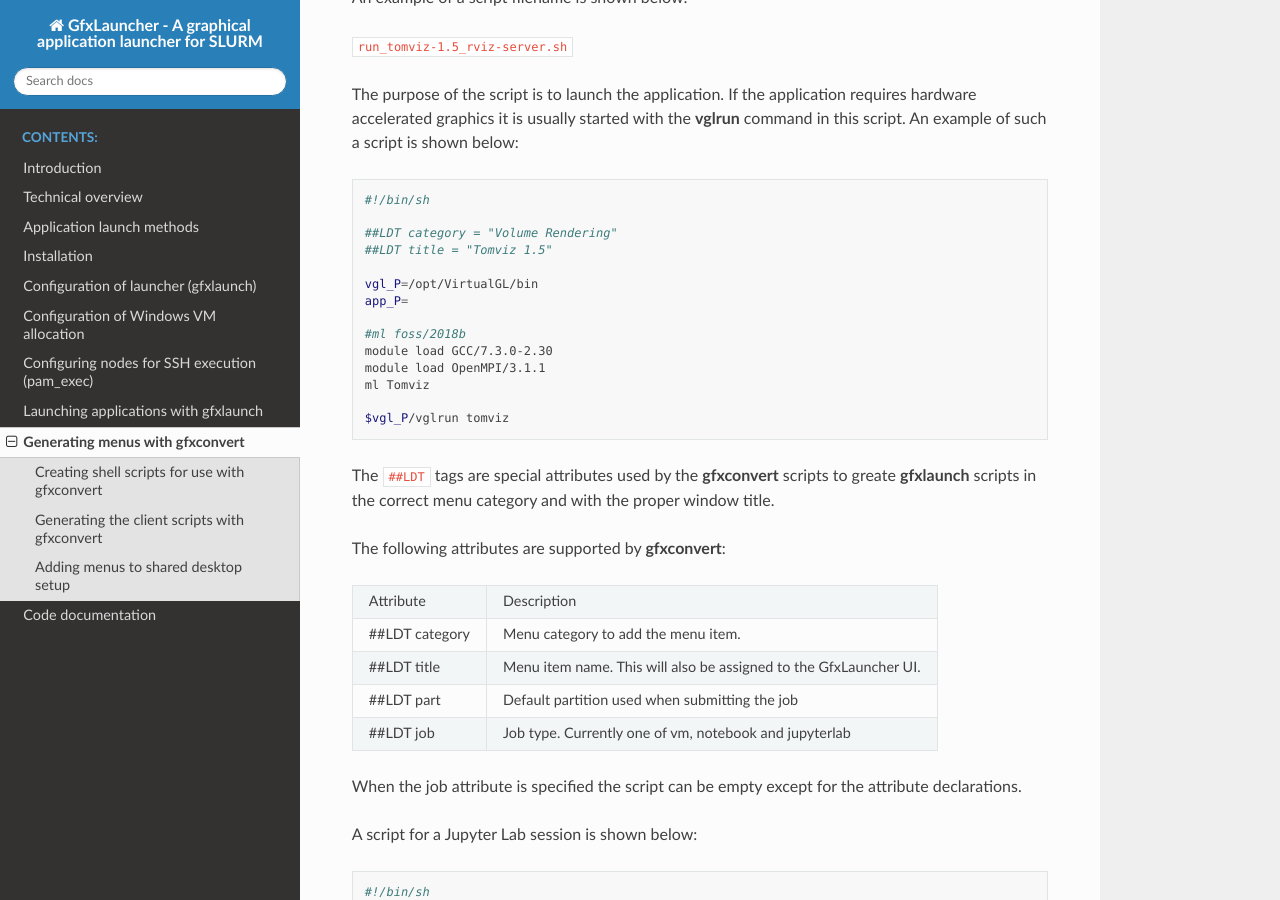
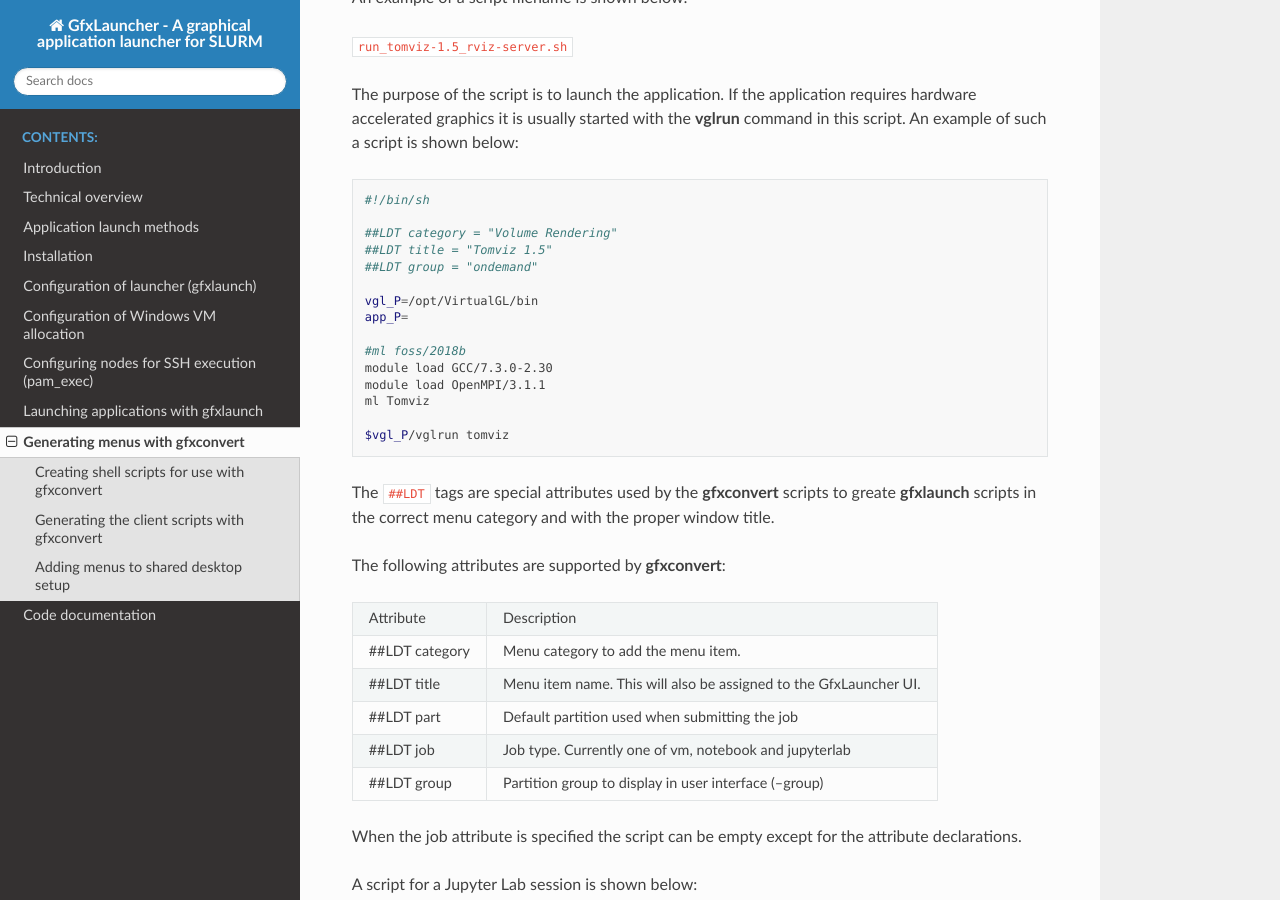
Before and after one commit to lunarc/gfxlauncher, a Sphinx documentation site: the page built from docs/source/gfxconvert.rst, in a window 1280 px wide and 900 px high, scrolled down 519 px. Built offline with Sphinx 7.4.7 and the Read the Docs theme 2.0.0, drawn with Linux system fonts in a browser that asks for light colours.

Commit message:
Update gfxconvert.rst

```diff
--- a/docs/source/gfxconvert.rst
+++ b/docs/source/gfxconvert.rst
@@ -22,6 +22,7 @@ The purpose of the script is to launch the application. If the application requi
 
     ##LDT category = "Volume Rendering"
     ##LDT title = "Tomviz 1.5"
+    ##LDT group = "ondemand"
 
     vgl_P=/opt/VirtualGL/bin
     app_P=
@@ -47,6 +48,8 @@ The following attributes are supported by **gfxconvert**:
 | ##LDT part     | Default partition used when submitting the job                    |
 +----------------+-------------------------------------------------------------------+
 | ##LDT job      | Job type. Currently one of vm, notebook and jupyterlab            |
++----------------+-------------------------------------------------------------------+
+| ##LDT group    | Partition group to display in user interface (--group)            |
 +----------------+-------------------------------------------------------------------+
 
 When the job attribute is specified the script can be empty except for the attribute declarations.
```
